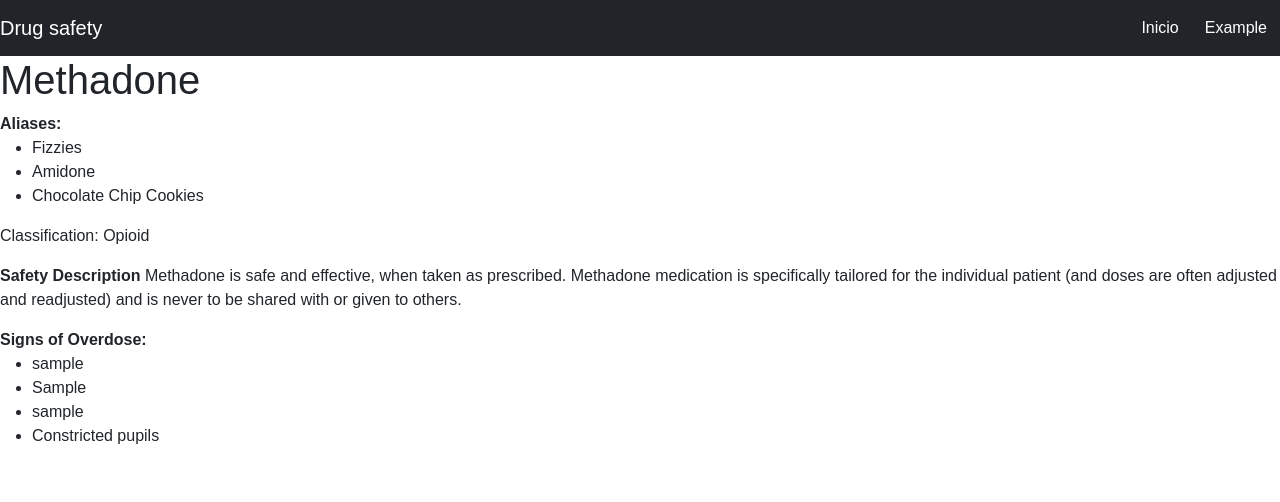
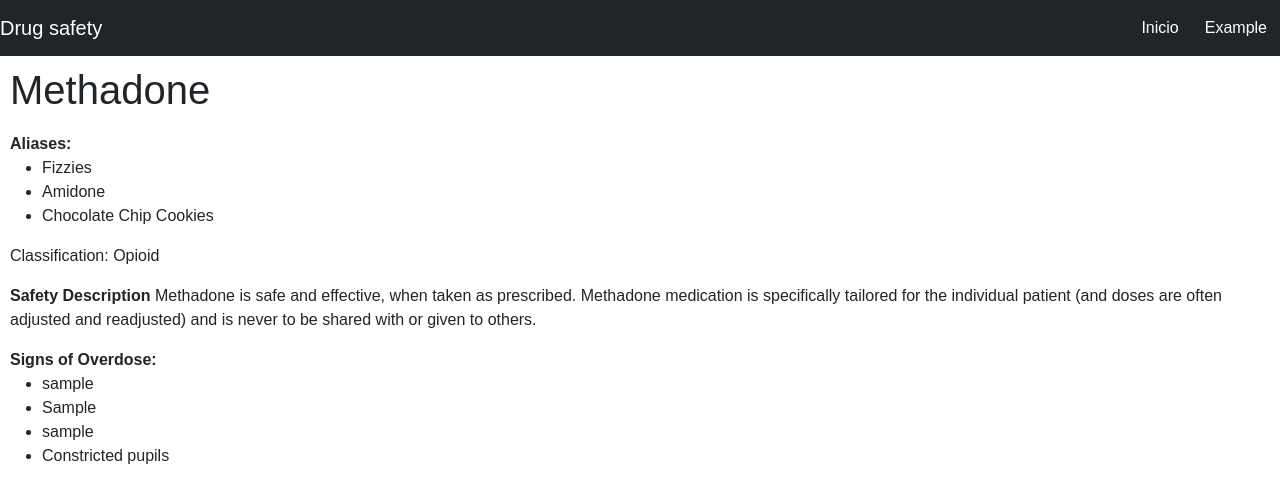
Before and after one commit to mcollins42/sps-sm21-team-19, a React (Create React App) app in the folder src/main/react-webapp/: page /drug/1 in a window 1280 px wide. Shown: the top 502 px of the page. Built offline with nearby package versions, Linux system fonts and the light colour scheme; a web font is replaced by a local one.

Commit message:
Update css

```diff
--- a/src/main/react-webapp/src/css/DrugPage.css
+++ b/src/main/react-webapp/src/css/DrugPage.css
@@ -1,3 +1,19 @@
 .drug-page{
     background-color: white;
+    padding: 10px;
 }
+
+.drug-page h1{
+    padding-bottom: 10px;
+}
+
+/* description component*/
+
+.drug-page-desc{
+    padding-right: 10px;
+}
+
+/*list component*/
+.drug-page-list ul{
+    padding-right: 5px;
+}
```
